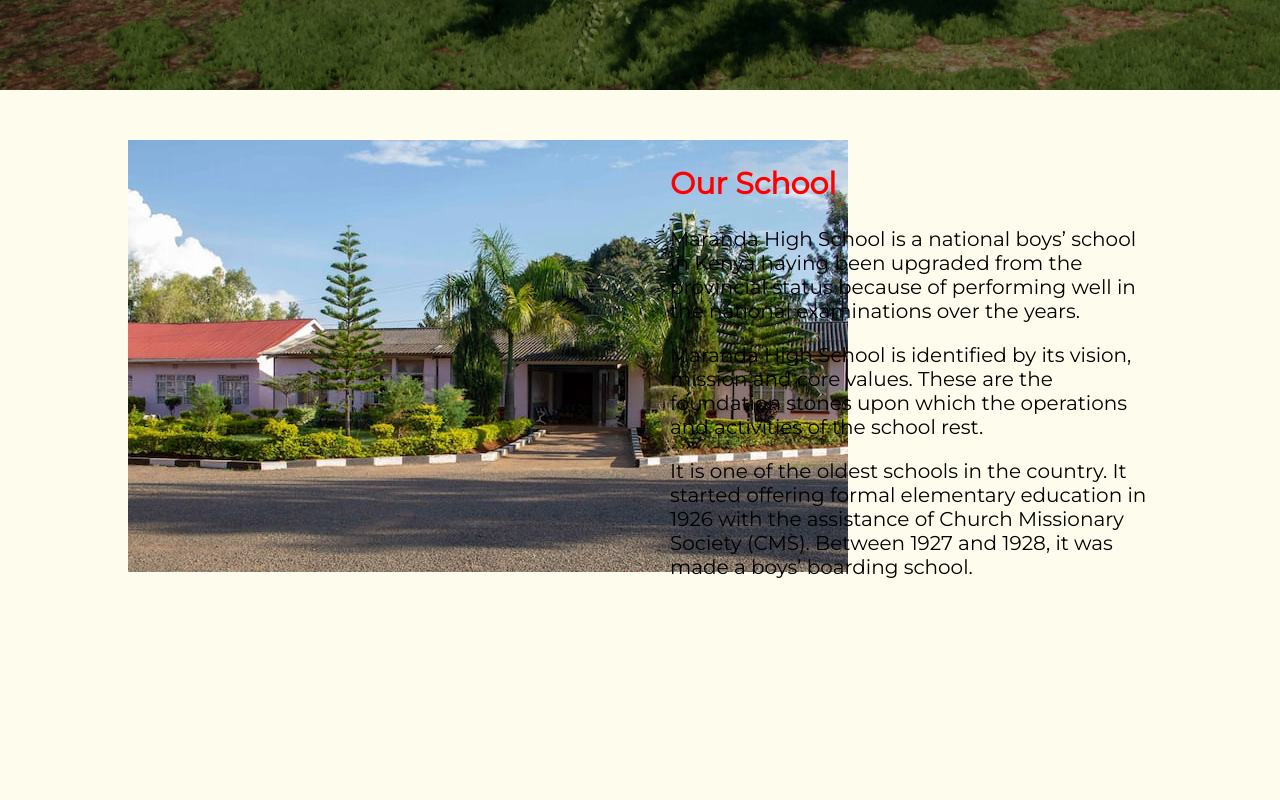
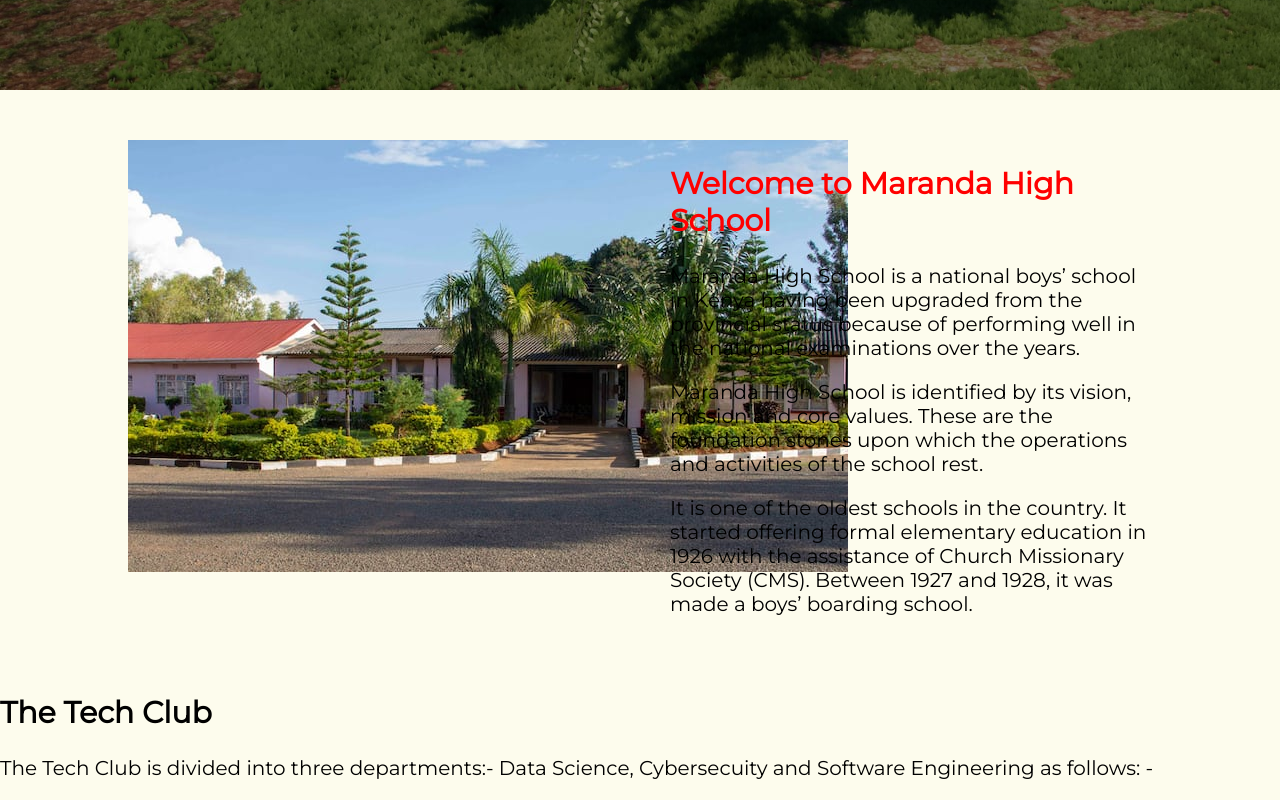
Before and after one commit to arnaudgerry/techclub, a plain HTML site: page index.html in a window 1280 px wide. Shown: the part 860-1660 px from the top of the page. Before the commit the page ends 1529 px from the top, so only its background shows below. Drawn offline with Linux system fonts and the light colour scheme.

Commit message:
st - structured tech club departments

```diff
--- a/index.html
+++ b/index.html
@@ -65,12 +65,29 @@
                     <img src="./images/oldadmin.jpg" alt="">
                 </div>
                 <div class="welcome_text">
-                    <h2>Our School</h2>
+                    <h2>Welcome to Maranda High School</h2>
                     <p>Maranda High School is a national boys’ school in Kenya having been upgraded from the provincial status because of performing well in the national examinations over the years.</p>
                     <p>Maranda High School is identified by its vision, mission and core values. These are the foundation stones upon which the operations and activities of the school rest.</p>
                     <p>It is one of the oldest schools in the country. It started offering formal elementary education in 1926 with the assistance of Church Missionary Society (CMS). Between 1927 and 1928, it was made a boys’ boarding school.</p>
                 </div>
+            </div>
 
+            <div class="techclub">
+                <div class="heading">
+                    <h2>The Tech Club</h2>
+                    <p>The Tech Club is divided into three departments:- Data Science, Cybersecuity and Software Engineering as follows: - </p>
+                </div>
+                <div class="departments">
+                    <div id="datascience">
+                        <!--<p>Data Science</p>-->
+                    </div>
+                    <div id="cybersecurity">
+                        <!--<p>Cyber Security</p>-->
+                    </div>
+                    <div id="softwareeng">
+                        <!--<p>Software Engineering</p>-->
+                    </div>
+                </div>
             </div>
 
 
```
